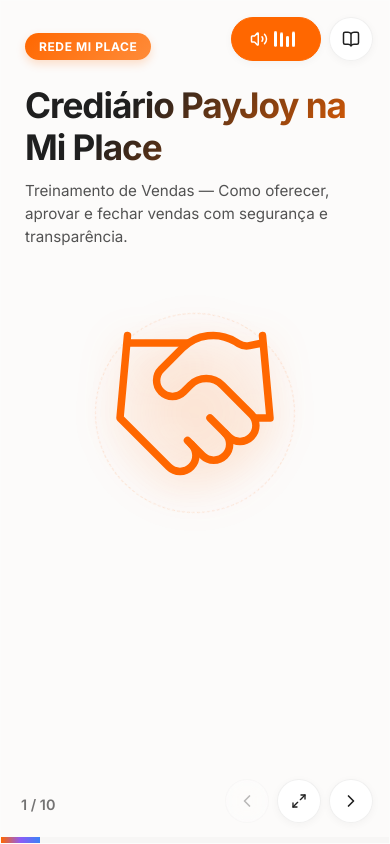
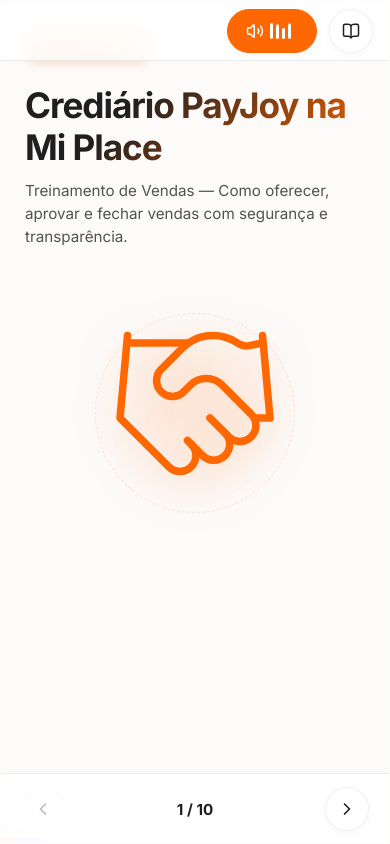
Before and after one commit to darkmorellato/treinamento-payjoy, a React (Vite) app: page / in a window 390 px wide. Built offline with nearby package versions, Linux system fonts and the light colour scheme.

Commit message:
fix: refatorar enquadramento desktop e barra de navegação responsiva mobile

```diff
--- a/src/App.tsx
+++ b/src/App.tsx
@@ -246,7 +246,7 @@
       {/* 16:9 Viewport */}
       <div
         className={`slide-viewport ${isResponsive ? 'responsive-mode' : ''}`}
-        style={isResponsive ? {} : { transform: `scale(${scale})` }}
+        style={isResponsive ? {} : { transform: `translate(-50%, -50%) scale(${scale})` }}
       >
         {/* Top Utility Controls (Music & Notes) - Hidden in Quiz Mode */}
         {!isQuizMode && (
--- a/src/index.css
+++ b/src/index.css
@@ -107,6 +107,8 @@
 
 .slide-viewport {
   position: absolute;
+  top: 50%;
+  left: 50%;
   width: 1280px;
   height: 720px;
   flex-shrink: 0;
@@ -116,6 +118,7 @@
   overflow: hidden;
   display: flex;
   flex-direction: column;
+  transform: translate(-50%, -50%);
   transform-origin: center center;
   transition: transform 0.1s ease-out;
   border: 1px solid rgba(255, 255, 255, 0.1);
@@ -183,7 +186,7 @@
   display: flex;
   flex-direction: column;
   justify-content: center;
-  padding: 4rem 5rem;
+  padding: 2.5rem 4rem;
   height: 100%;
   position: relative;
 }
@@ -202,7 +205,7 @@
   display: flex;
   flex-direction: column;
   justify-content: center;
-  padding: 4rem 5rem;
+  padding: 2.5rem 4rem;
   height: 100%;
   width: 100%;
 }
@@ -399,18 +402,21 @@
    ========================================== */
 
 @media (max-width: 1024px) {
-  /* Fluid Viewport on smaller screens */
+  /* Fluid Viewport on smaller screens (using dvh for dynamic visible height) */
   .slide-viewport.responsive-mode {
+    position: relative !important;
+    top: auto !important;
+    left: auto !important;
     width: 100% !important;
-    height: 100% !important;
+    height: 100dvh !important;
     max-width: 100% !important;
-    max-height: 100% !important;
+    max-height: 100dvh !important;
     border-radius: 0 !important;
     box-shadow: none !important;
     transform: none !important;
-    display: flex;
-    flex-direction: column;
-    overflow: hidden;
+    display: flex !important;
+    flex-direction: column !important;
+    overflow: hidden !important;
   }
 
   /* Make slide content area scrollable vertically to prevent cuts */
@@ -418,8 +424,8 @@
     flex: 1;
     overflow-y: auto !important;
     -webkit-overflow-scrolling: touch;
-    padding-top: 76px !important; /* Avoid overlap with absolute top utilities */
-    padding-bottom: 84px !important; /* Avoid overlap with absolute bottom controls */
+    padding-top: 76px !important; /* Avoid overlap with top header bar */
+    padding-bottom: 86px !important; /* Avoid overlap with bottom footer bar */
     display: block; /* Disable height limits on contents */
   }
 
@@ -444,30 +450,67 @@
     min-height: 100%;
   }
 
-  /* Reposition Top & Bottom overlays */
+  /* Reposition Top & Bottom overlays as fixed bars */
   .utilities-overlay {
-    top: 16px !important;
-    right: 16px !important;
-    gap: 8px !important;
+    position: absolute !important;
+    top: 0 !important;
+    left: 0 !important;
+    right: 0 !important;
+    height: 60px !important;
+    background: rgba(255, 255, 255, 0.95) !important;
+    backdrop-filter: blur(10px) !important;
+    border-bottom: 1px solid rgba(0, 0, 0, 0.08) !important;
+    display: flex !important;
+    align-items: center !important;
+    justify-content: flex-end !important;
+    padding: 0 16px !important;
+    z-index: 100 !important;
   }
 
   .controls-overlay {
-    bottom: 20px !important;
-    right: 16px !important;
-    gap: 8px !important;
+    position: absolute !important;
+    bottom: 0 !important;
+    left: 0 !important;
+    right: 0 !important;
+    height: 70px !important;
+    background: rgba(255, 255, 255, 0.95) !important;
+    backdrop-filter: blur(10px) !important;
+    border-top: 1px solid rgba(0, 0, 0, 0.08) !important;
+    display: flex !important;
+    align-items: center !important;
+    justify-content: space-between !important;
+    padding: 0 20px !important;
+    z-index: 100 !important;
+    gap: 0 !important;
   }
 
+  /* Hide fullscreen button in footer on mobile/tablet to balance layout */
+  .controls-overlay .control-btn:nth-child(2) {
+    display: none !important;
+  }
+
+  /* Centered Slide Counter in footer */
   .slide-number {
-    bottom: 30px !important;
-    left: 20px !important;
+    position: absolute !important;
+    bottom: 24px !important;
+    left: 50% !important;
+    transform: translateX(-50%) !important;
+    margin: 0 !important;
+    font-size: 0.95rem !important;
+    font-weight: 700 !important;
+    color: var(--text-dark) !important;
+    opacity: 1 !important;
+    z-index: 101 !important;
   }
 
   /* Make notes drawer overlay less obstructive and scrollable */
   .notes-drawer {
-    max-height: 160px !important;
+    max-height: 180px !important;
     padding: 16px 20px 24px !important;
     overflow-y: auto !important;
-    border-radius: 12px 12px 0 0 !important;
+    border-radius: 16px 16px 0 0 !important;
+    z-index: 105 !important;
+    box-shadow: 0 -10px 30px rgba(0, 0, 0, 0.15) !important;
   }
 
   /* Responsive Headings Typography (Overriding inline styles) */
```
